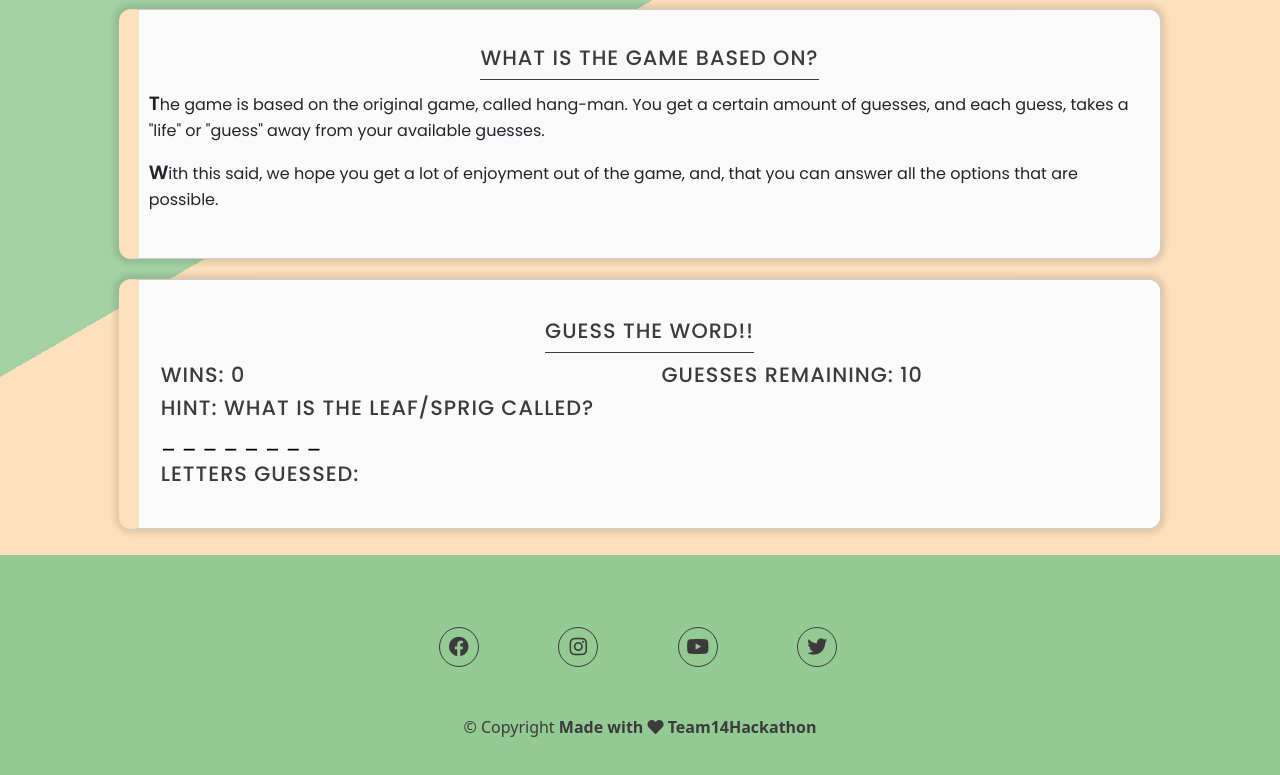
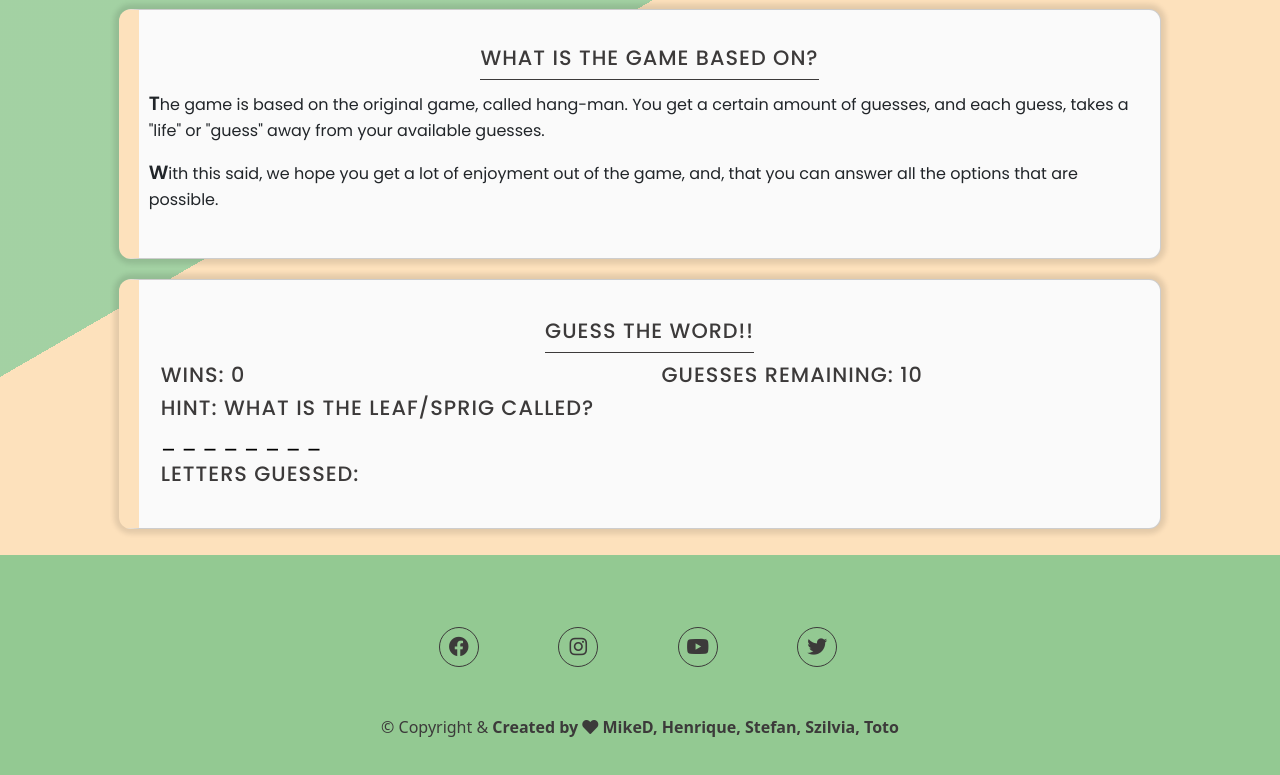
Before and after one commit to michaeldijk/team14Hackathon, a plain HTML site: page index.html in a window 1280 px wide. Shown: the part 3010-3785 px from the top of the page. Drawn offline with nearby package versions, Linux system fonts and the light colour scheme; a web font is replaced by a local one.

Commit message:
Add image of mock-up, updated footer

```diff
--- a/index.html
+++ b/index.html
@@ -324,7 +324,8 @@
                             </div>
                         </div>
                         <div class="col-lg-12 pt-3 pt-lg-5 text-center copyright">
-                            <p> &copy; Copyright <strong>Made with <i class="fas fa-heart"></i> Team14Hackathon</strong>
+                            <p> &copy; Copyright & <strong>Created by <i class="fas fa-heart"></i> MikeD, Henrique,
+                                    Stefan, Szilvia, Toto</strong>
                             </p>
                         </div>
                     </div>
```
Also changed, not shown: 2 other files.
